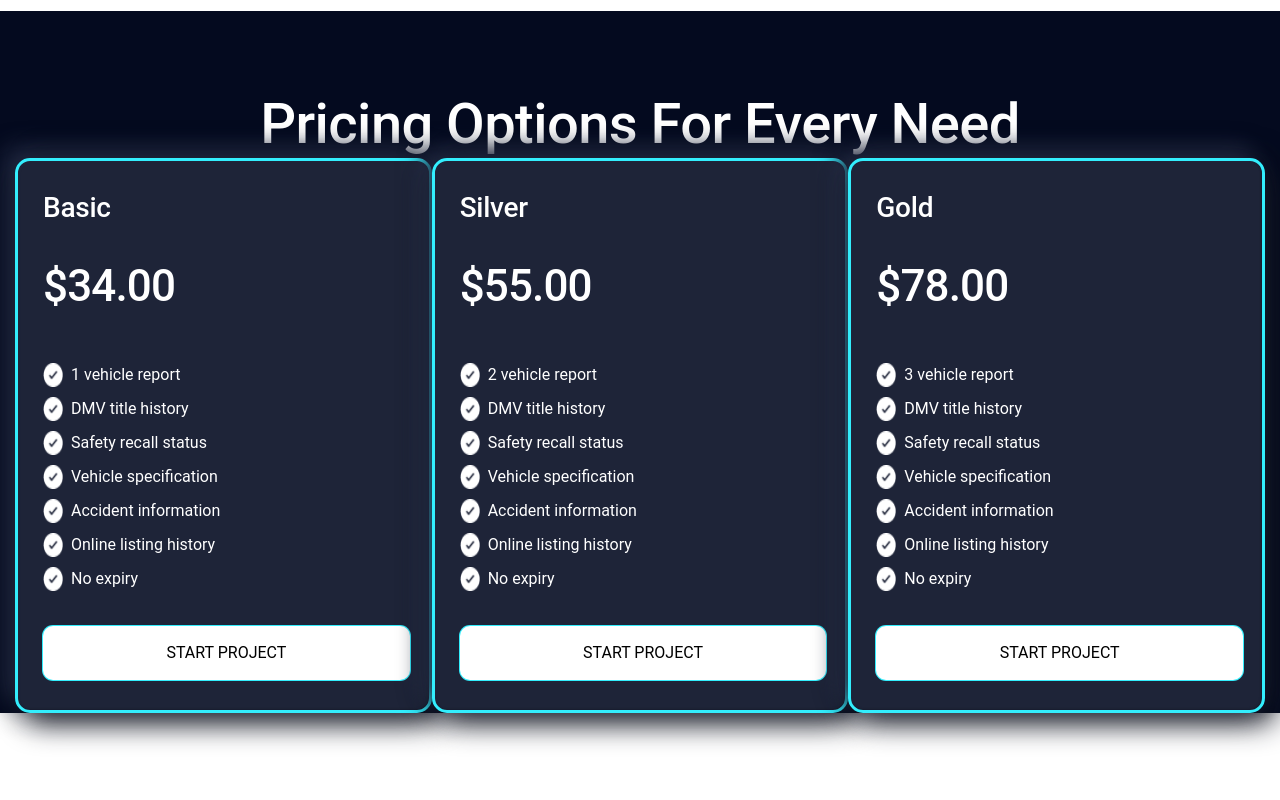
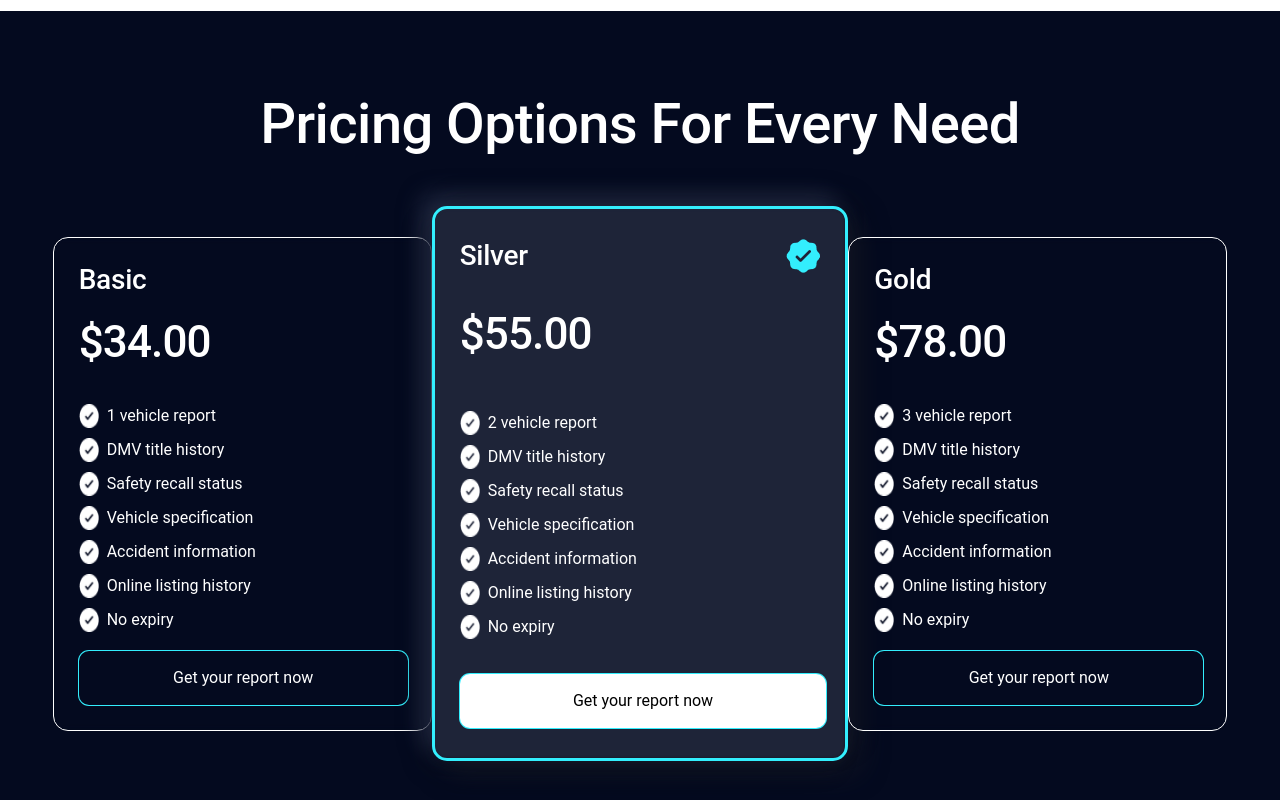
Before and after one commit to ahsan-ali49/vehicle-digital-services, a React (Vite) app: page / in a window 1280 px wide. Shown: the part 1828-2628 px from the top of the page. Before the commit the page ends 2541 px from the top, so only its background shows below. Built offline with nearby package versions, Linux system fonts and the light colour scheme.

Commit message:
added pricing cards

```diff
--- a/src/components/Pricing.jsx
+++ b/src/components/Pricing.jsx
@@ -46,7 +46,7 @@ const Pricing = () => {
   return (
     <div className="w-full flex-col items-center mt-10 pt-20 hero-bg">
       <h2 className="pricing-heading">Pricing Options For Every Need</h2>
-      <div className="flex flex-row justify-center">
+      <div className="flex flex-row justify-center items-center py-12">
         {cardsData.map((data, index) => (
           <PricingCard key={index} data={data} index={index} />
         ))}
--- a/src/components/PricingCard.jsx
+++ b/src/components/PricingCard.jsx
@@ -1,10 +1,21 @@
 import React from "react";
 import listItemIcon from "../assets/images/listItemIcon.png";
+import cardTitleIcon from "../assets/images/cardTitleIcon.png";
 
-const PricingCard = ({ data }) => {
+const PricingCard = ({ data, index }) => {
   return (
-    <div className="pricing-card z-10 flex flex-col justify-between">
-      <h5 className="card-title text-left">{data.title}</h5>
+    <div
+      className={
+        index == 1
+          ? "pricing-card z-10 flex flex-col justify-between"
+          : "pricing-card-secondary z-10 flex flex-col justify-between"
+      }
+    >
+      <div className="flex flex-row justify-between">
+        <h5 className="card-title text-left">{data.title}</h5>
+        {index == 1 ? <img src={cardTitleIcon} alt="" /> : null}
+      </div>
+
       <div className="flex items-baseline w-full justify-start text-gray-900 dark:text-white mb-4">
         <span className="card-pricing">{data.price}</span>
       </div>
@@ -16,8 +27,11 @@ const PricingCard = ({ data }) => {
           </li>
         ))}
       </ul>
-      <button type="button" className="pc-btn">
-        START PROJECT
+      <button
+        type="button"
+        className={index == 1 ? "pc-btn" : "pc-btn-secondary text-white"}
+      >
+        Get your report now
         {/* <FiArrowUpRight className="inline-block ml-2" /> */}
       </button>
     </div>
--- a/src/index.css
+++ b/src/index.css
@@ -318,6 +318,23 @@ box-sizing: border-box;
 
 }
 
+.pricing-card-secondary{
+    /* Frame 1321314912 */
+
+    box-sizing: border-box;
+
+    padding: 25px;
+
+    width: 379px;
+    height: 494px;
+
+    border: 1px solid #FFFFFF;
+    backdrop-filter: blur(3.75px);
+    /* Note: backdrop-filter has minimal browser support */
+    border-radius: 15px;
+
+}
+
 .card-title{
 
     font-style: normal;
@@ -382,3 +399,29 @@ box-sizing: border-box;
     flex-grow: 0;
 
 }
+
+.pc-btn-secondary{
+
+    box-sizing: border-box;
+
+    /* Auto layout */
+    display: flex;
+    flex-direction: row;
+    justify-content: center;
+    align-items: center;
+    padding: 15px 20px;
+    gap: 10px;
+
+    width: 329px;
+    height: 54px;
+
+    box-shadow: 0px 0px 0px 1px #33EEFD;
+    border-radius: 10px;
+
+    /* Inside auto layout */
+    flex: none;
+    order: 3;
+    align-self: stretch;
+    flex-grow: 0;
+
+}
```
Also changed, not shown: src/assets/images/cardTitleIcon.png (added).
